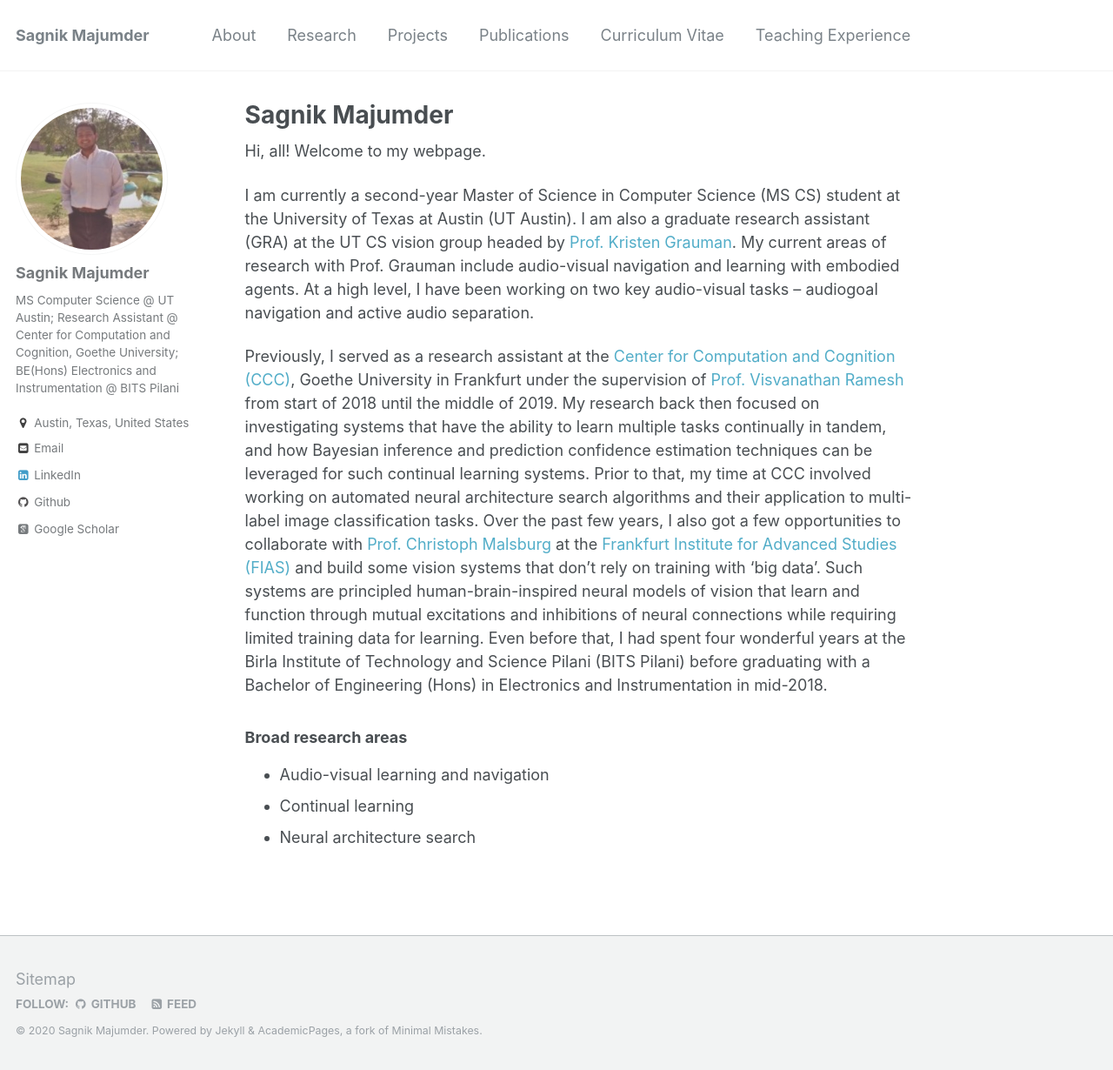
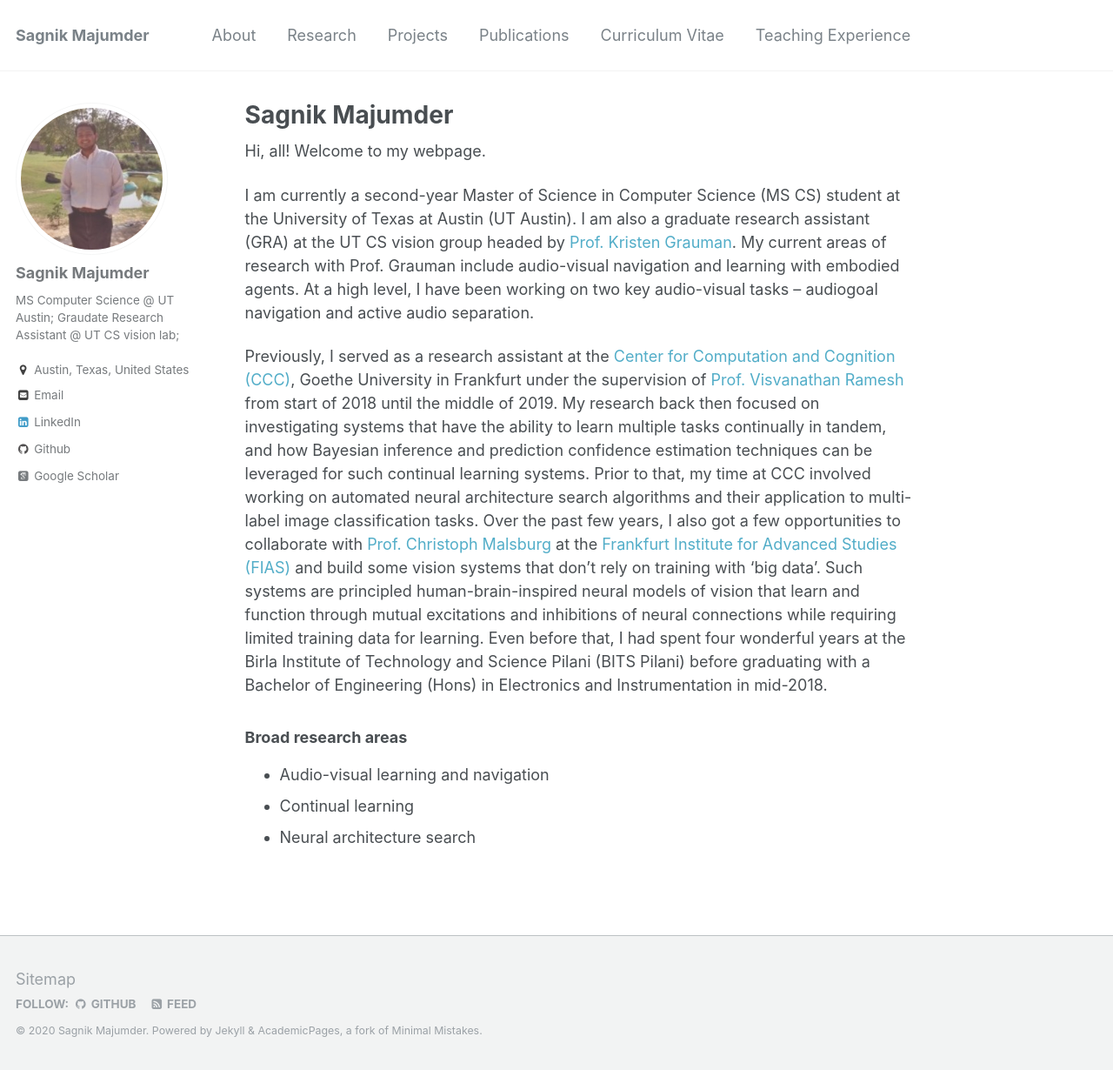
Before and after one commit to SAGNIKMJR/sagnikmjr.github.io, a Jekyll site: the page built from _pages/about.md, in a window 1280 px wide and 1230 px high. Shown: the whole window at 87% size. Built offline with Jekyll 4.4.1, drawn with Linux system fonts in a browser that asks for light colours; some web fonts are replaced.

Commit message:
changes to left column on home page

```diff
--- a/_config.yml
+++ b/_config.yml
@@ -82,9 +82,7 @@ author:
   name             : "Sagnik Majumder"
   avatar           : "profile.jpg"
   bio              : "MS Computer Science @ UT Austin; \n\n \
-                      Research Assistant @ Center for Computation and Cognition, \
-                      Goethe University; \n\n\ \
-                      BE(Hons) Electronics and Instrumentation @ BITS Pilani"
+                      Graudate Research Assistant @ UT CS vision lab;"
   location         : "Austin, Texas, United States"
   employer         :
   googlescholar    : "https://scholar.google.co.in/citations?hl=en&user=cY4Q2FAAAAAJ"
```
